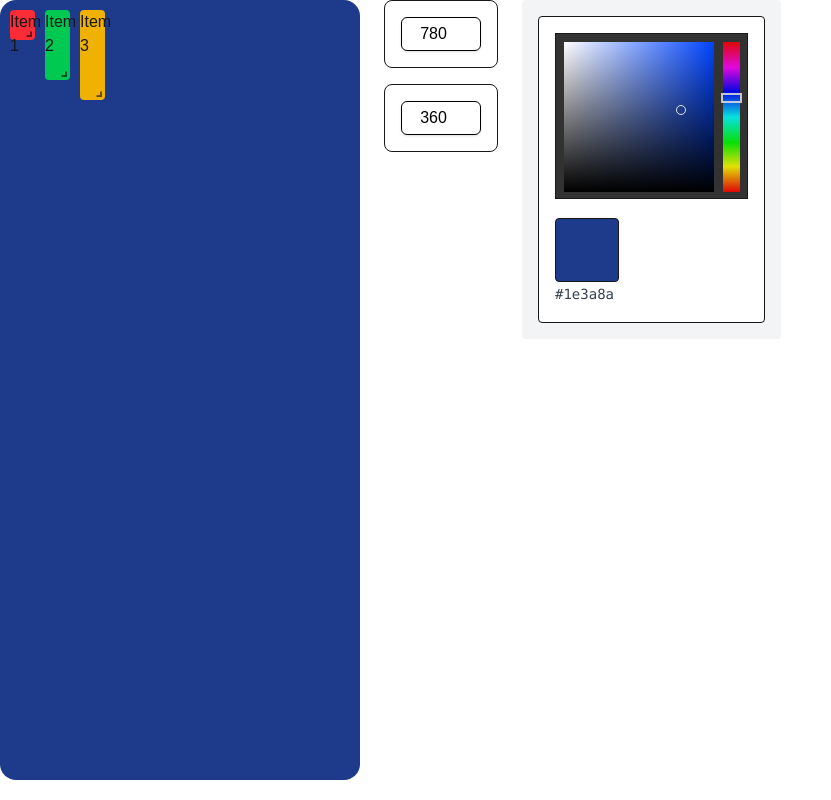
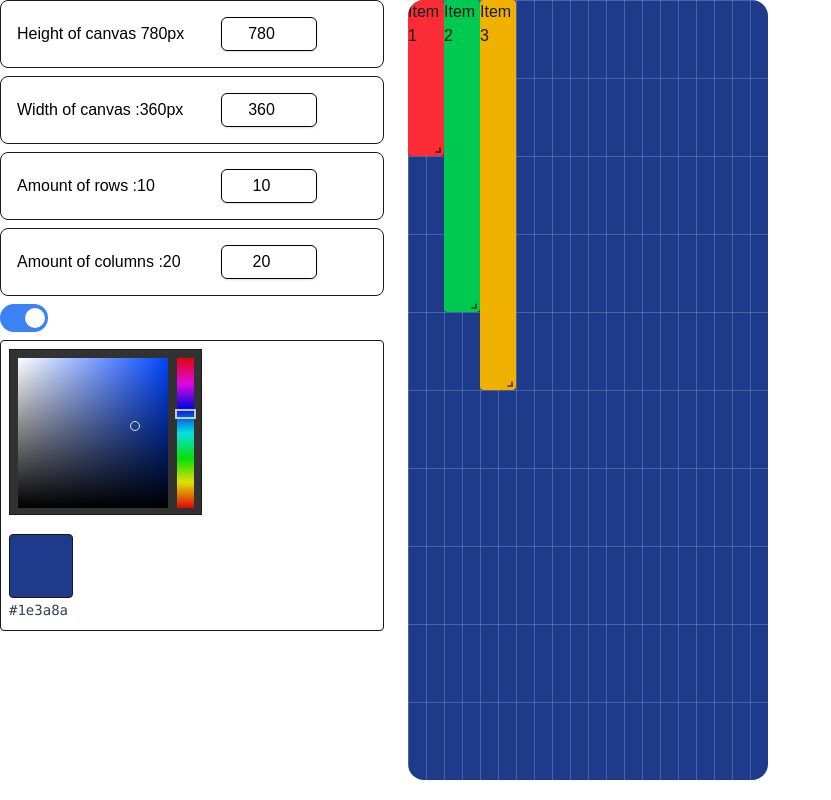
Before and after one commit to GuusvanMeel/fed-roshan-project, a Next.js app: page /editcanvas in a window 1280 px wide. Shown: the whole page, without its empty margins (0-831 px from the left). Built offline with nearby package versions, Linux system fonts and the light colour scheme.

Commit message:
layout better and showable grid

```diff
--- a/app/component/Canvas.tsx
+++ b/app/component/Canvas.tsx
@@ -9,9 +9,12 @@ export type CanvasData = {
   Width: number;
   Height: number;
   color: string;
-}
+  columns: number;
+  rows: number;
+  showgrid: boolean
+};
 
-export default function Canvas({settings} : {settings : CanvasData}) {
+export default function Canvas({ settings }: { settings: CanvasData }) {
   const ResponsiveGridLayout = WidthProvider(Responsive);
   const layout = [
     { i: "1", x: 0, y: 0, w: 2, h: 2 },
@@ -20,26 +23,53 @@ export default function Canvas({settings} : {settings : CanvasData}) {
   ];
 
   return (
+    <div
+      className="bg-blue-900 rounded-2xl relative overflow-hidden" // ✅ relative keeps overlay scoped
+      style={{
+        backgroundColor: settings.color,
+        height: settings.Height,
+        width: settings.Width,
+      }}
+    >
+      {/* Grid overlay */}
+      {settings.showgrid && <div
+        aria-hidden
+        className="pointer-events-none absolute inset-0"
+        style={{
+          backgroundImage: `
+            repeating-linear-gradient(
+              to right,
+              rgba(255,255,255,.2) 0,
+              rgba(255,255,255,.2) 1px,
+              transparent 1px,
+              transparent ${settings.Width / settings.columns}px
+            ),
+            repeating-linear-gradient(
+              to bottom,
+              rgba(255,255,255,.2) 0,
+              rgba(255,255,255,.2) 1px,
+              transparent 1px,
+              transparent ${settings.Height / settings.rows}px
+            )
+          `,
+        }}
+      />}
 
-
-    <div className='bg-blue-900 rounded-2xl'
-    style={{backgroundColor: settings.color, height: settings.Height, width: settings.Width }}>
       <ResponsiveGridLayout
         className="layout"
         layouts={{ lg: layout }}
-        breakpoints={{ lg: 1200, md: 996, sm: 768, xs: 480, xxs: 0 }}
-        cols={{ lg: 120, md: 100, sm: 60, xs: 40, xxs: 20 }}
-        rowHeight={10}
+        breakpoints={{ lg: 0 }}
+        cols={{ lg: settings.columns }}
+        rowHeight={settings.Height / settings.rows}
+        width={settings.Width}
+        compactType={null}
+        margin={[0, 0]}            // ✅ align with overlay
+        containerPadding={[0, 0]}  // ✅ no extra padding
       >
         <div key="1" className="bg-red-500 rounded">Item 1</div>
         <div key="2" className="bg-green-500 rounded">Item 2</div>
         <div key="3" className="bg-yellow-500 rounded">Item 3</div>
       </ResponsiveGridLayout>
-
-
-
-
-
     </div>
-  )
+  );
 }
--- a/app/component/Counter.tsx
+++ b/app/component/Counter.tsx
@@ -4,10 +4,10 @@ export default function Counter({label, value, OnChange}:{label:string, value:nu
 
 
   return (
-    <div className="bg-white border rounded-lg p-4 flex items-center gap-3">
-
+    <div className="bg-white border rounded-lg p-4 flex items-center gap-3 w-96">
+    <span className="text-black w-48">{label}</span>
     <input className='
-         w-20
+         w-24
          px-2 py-1
          border rounded-md
          text-center text-black
--- a/app/component/MyColorPicker.tsx
+++ b/app/component/MyColorPicker.tsx
@@ -7,7 +7,7 @@ export default function MyColorPicker({OnChange}:{OnChange: (val: string) => voi
   const [color, setColor] = useState("1e3a8a"); // hex without #
 
   return (
-    <div className="p-4 bg-white border rounded">
+    <div className="p-2 bg-white border rounded">
       <ColorPicker value={color}  onChange={(e) => {
           if (typeof e.value === "string") {
             setColor(e.value);
--- a/app/editcanvas/page.tsx
+++ b/app/editcanvas/page.tsx
@@ -5,6 +5,7 @@ import { CanvasData } from '../component/Canvas'
 import { useState } from 'react';
 import Counter from '../component/Counter';
 import MyColorPicker from '../component/MyColorPicker';
+import { InputSwitch } from "primereact/inputswitch";
 
 
 export default function page() {
@@ -13,15 +14,17 @@ export default function page() {
         Width: 360,
         Height: 780,
         color: "#1e3a8a", // Tailwind bg-blue-900 hex
+        columns: 20,
+        rows: 10,
+        showgrid: true,
       });
 
     return (
         <div className="flex gap-6 items-start">
-  {/* Canvas on the left */}
-  <Canvas settings={myCanvas} />
+
 
   {/* Controls on the right */}
-  <div className="flex flex-col gap-4">
+  <div className="flex flex-col gap-2">
     <Counter
       value={myCanvas.Height}
       label={"Height of canvas " + myCanvas.Height + "px"}
@@ -36,11 +39,36 @@ export default function page() {
         setMyCanvas({ ...myCanvas, Width: newWidth })
       }
     />
+    <Counter
+      value={myCanvas.rows}
+      label={"Amount of rows :" + myCanvas.rows}
+      OnChange={(newRow) =>
+        setMyCanvas({ ...myCanvas, rows: newRow })
+      }
+    />
+    <Counter
+      value={myCanvas.columns}
+      label={"Amount of columns :" + myCanvas.columns}
+      OnChange={(newColumns) =>
+        setMyCanvas({ ...myCanvas, columns: newColumns })
+      }
+    />
+<div className="flex items-center gap-2">
+  <InputSwitch
+    checked={myCanvas.showgrid}
+    onChange={(e) =>
+      setMyCanvas({ ...myCanvas, showgrid: e.value })
+    }
+  />
+  <span className="text-sm text-white">{myCanvas.showgrid ? "Grid ON" : "Grid OFF"}</span>
+</div>
+  <MyColorPicker OnChange={(newColor) => setMyCanvas({...myCanvas, color: newColor})} />
+
+
 
   </div>
-  <div className="flex flex-col gap-4 bg-gray-100 p-4 rounded">
-  <MyColorPicker OnChange={(newColor) => setMyCanvas({...myCanvas, color: newColor})} />
-</div>
+
+<Canvas settings={myCanvas} />
 </div>
   )
 }
```
Lines whose indentation alone changed are shown as unchanged.
